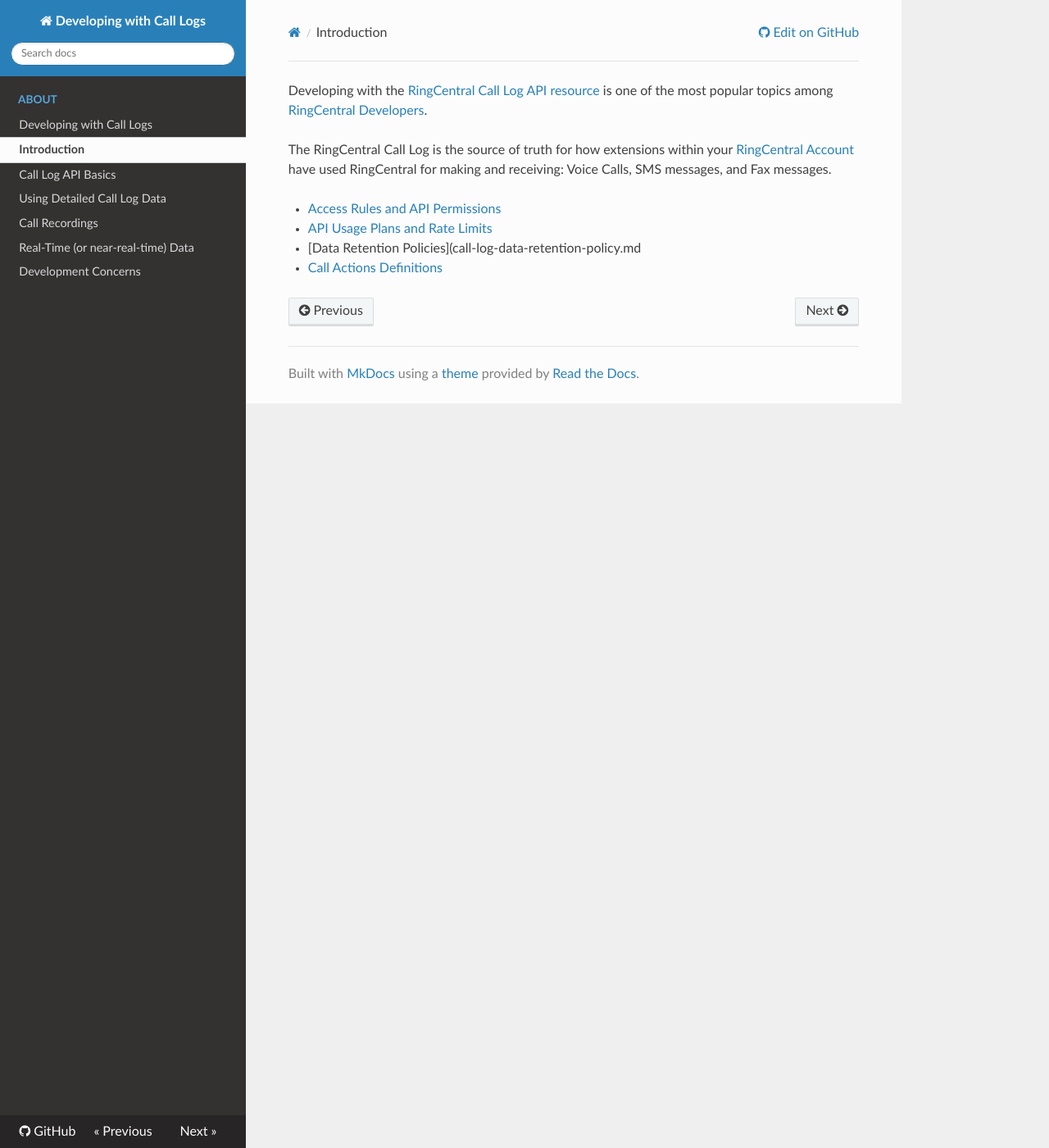
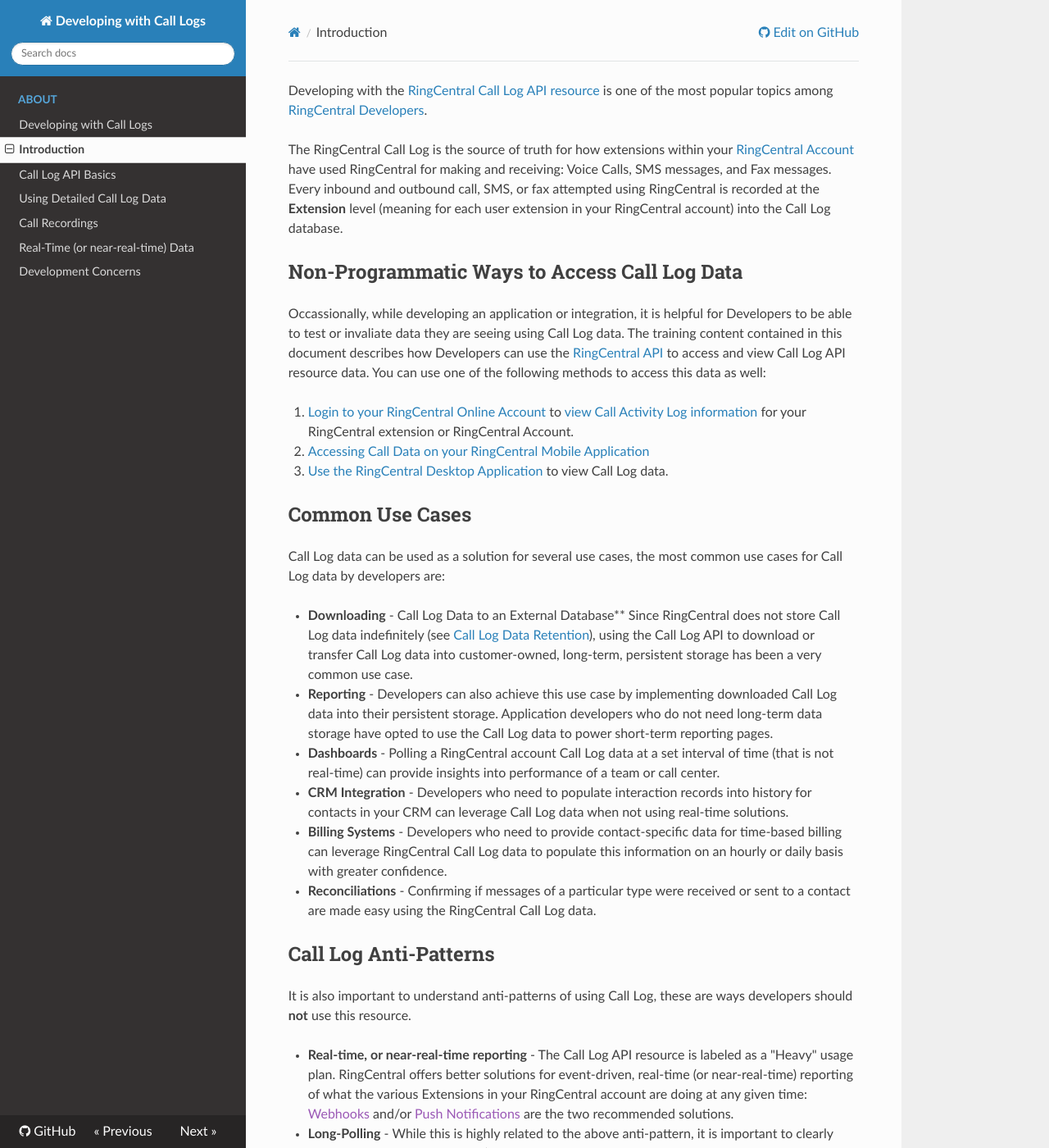
Before and after one commit to grokify/developing-with-call-logs, an MkDocs documentation site: the page built from docs/introduction.md, in a window 1280 px wide and 1400 px high. Shown: the whole window at 82% size. Built offline with MkDocs 1.6.1, drawn with Linux system fonts in a browser that asks for light colours; nearby versions of some CDN libraries; old or Windows-style settings are respelled for this version of MkDocs; some of the changed text lies outside the part shown.

Commit message:
Flush out the Introduction

```diff
--- a/docs/introduction.md
+++ b/docs/introduction.md
@@ -1,8 +1,29 @@
 Developing with the [RingCentral Call Log API resource](https://developers.ringcentral.com/api-docs/latest/index.html#!#RefCallLogInfo.html) is one of the most popular topics among [RingCentral Developers](https://developer.ringcentral.com).
 
-The RingCentral Call Log is the source of truth for how extensions within your [RingCentral Account](https://service.ringcentral.com) have used RingCentral for making and receiving: Voice Calls, SMS messages, and Fax messages.
+The RingCentral Call Log is the source of truth for how extensions within your [RingCentral Account](https://service.ringcentral.com) have used RingCentral for making and receiving: Voice Calls, SMS messages, and Fax messages. Every inbound and outbound call, SMS, or fax attempted using RingCentral is recorded at the **Extension** level (meaning for each user extension in your RingCentral account) into the Call Log database.
 
-* [Access Rules and API Permissions](call-log-rules-and-permissions.md)
-* [API Usage Plans and Rate Limits](call-log-rate-limits.md)
-* [Data Retention Policies](call-log-data-retention-policy.md
-* [Call Actions Definitions](call-actions.md)
+## Non-Programmatic Ways to Access Call Log Data
+
+Occassionally, while developing an application or integration, it is helpful for Developers to be able to test or invaliate data they are seeing using Call Log data. The training content contained in this document describes how Developers can use the [RingCentral API](https://developer.ringcentral.com/api-explorer) to access and view Call Log API resource data. You can use one of the following methods to access this data as well:
+
+1. [Login to your RingCentral Online Account](http://success.ringcentral.com/articles/RC_Knowledge_Article/Logging-in-to-your-RingCentral-account) to [view Call Activity Log information](http://success.ringcentral.com/articles/RC_Knowledge_Article/Activity-Log-Overview) for your RingCentral extension or RingCentral Account.
+2. [Accessing Call Data on your RingCentral Mobile Application](http://success.ringcentral.com/articles/en_US/RC_Knowledge_Article/5122)
+3. [Use the RingCentral Desktop Application](http://success.ringcentral.com/articles/en_US/RC_Knowledge_Article/7244) to view Call Log data.
+
+## Common Use Cases
+
+Call Log data can be used as a solution for several use cases, the most common use cases for Call Log data by developers are:
+
+* **Downloading** - Call Log Data to an External Database** Since RingCentral does not store Call Log data indefinitely (see [Call Log Data Retention](data-retention.md)), using the Call Log API to download or transfer Call Log data into customer-owned, long-term, persistent storage has been a very common use case.
+* **Reporting** - Developers can also achieve this use case by implementing downloaded Call Log data into their persistent storage. Application developers who do not need long-term data storage have opted to use the Call Log data to power short-term reporting pages.
+* **Dashboards** - Polling a RingCentral account Call Log data at a set interval of time (that is not real-time) can provide insights into performance of a team or call center.
+* **CRM Integration** - Developers who need to populate interaction records into history for contacts in your CRM can leverage Call Log data when not using real-time solutions.
+* **Billing Systems** - Developers who need to provide contact-specific data for time-based billing can leverage RingCentral Call Log data to populate this information on an hourly or daily basis with greater confidence.
+* **Reconciliations** - Confirming if messages of a particular type were received or sent to a contact are made easy using the RingCentral Call Log data.
+
+## Call Log Anti-Patterns
+
+It is also important to understand anti-patterns of using Call Log, these are ways developers should **not** use this resource.
+
+* **Real-time, or near-real-time reporting** - The Call Log API resource is labeled as a "Heavy" usage plan. RingCentral offers better solutions for event-driven, real-time (or near-real-time) reporting of what the various Extensions in your RingCentral account are doing at any given time: [Webhooks]() and/or [Push Notifications]() are the two recommended solutions.
+* **Long-Polling** - While this is highly related to the above anti-pattern, it is important to clearly note that long-polling Call Log (executing multiple HTTP requests to simulate real-time, socket-based data) is not a supported use case.
```
